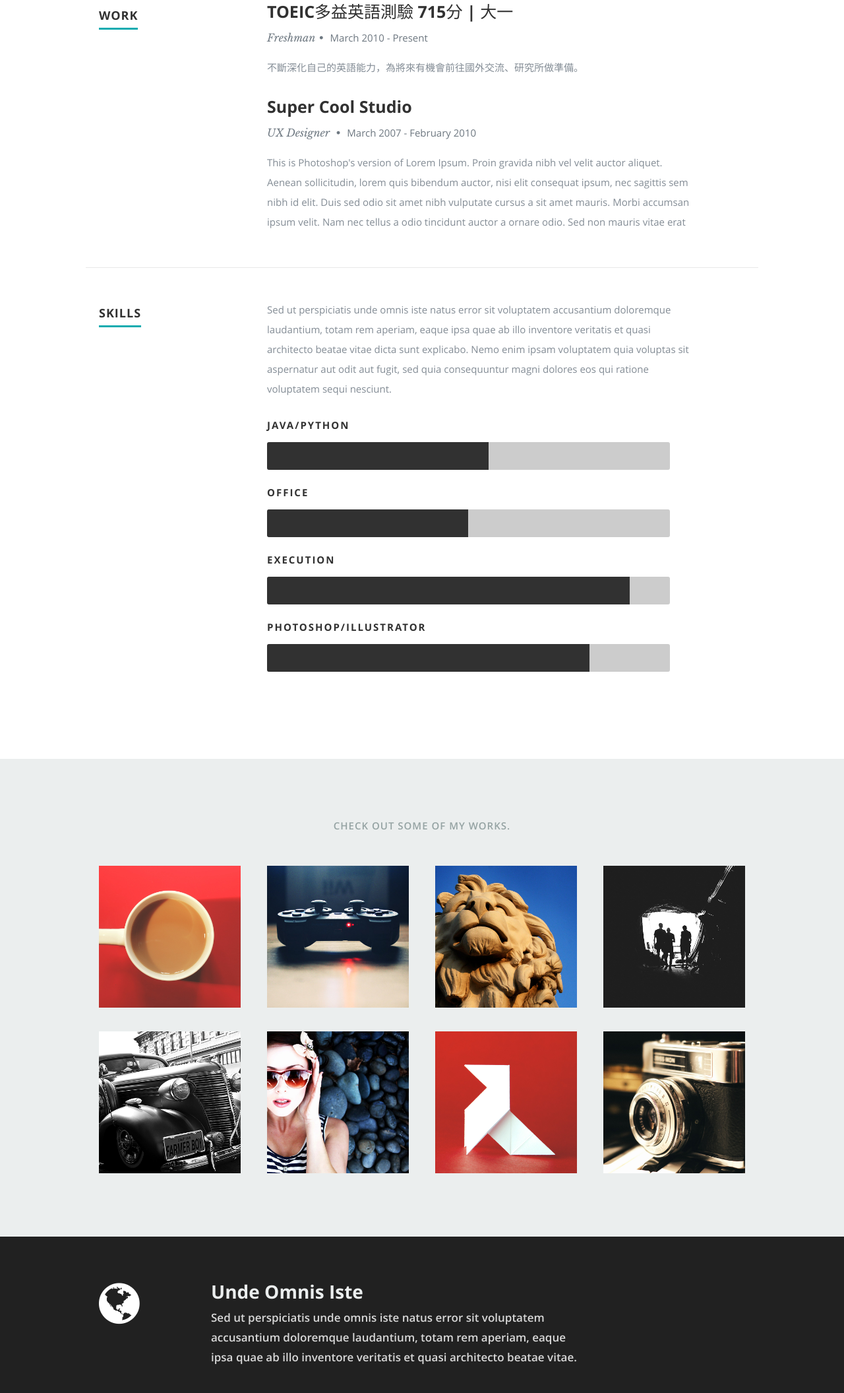
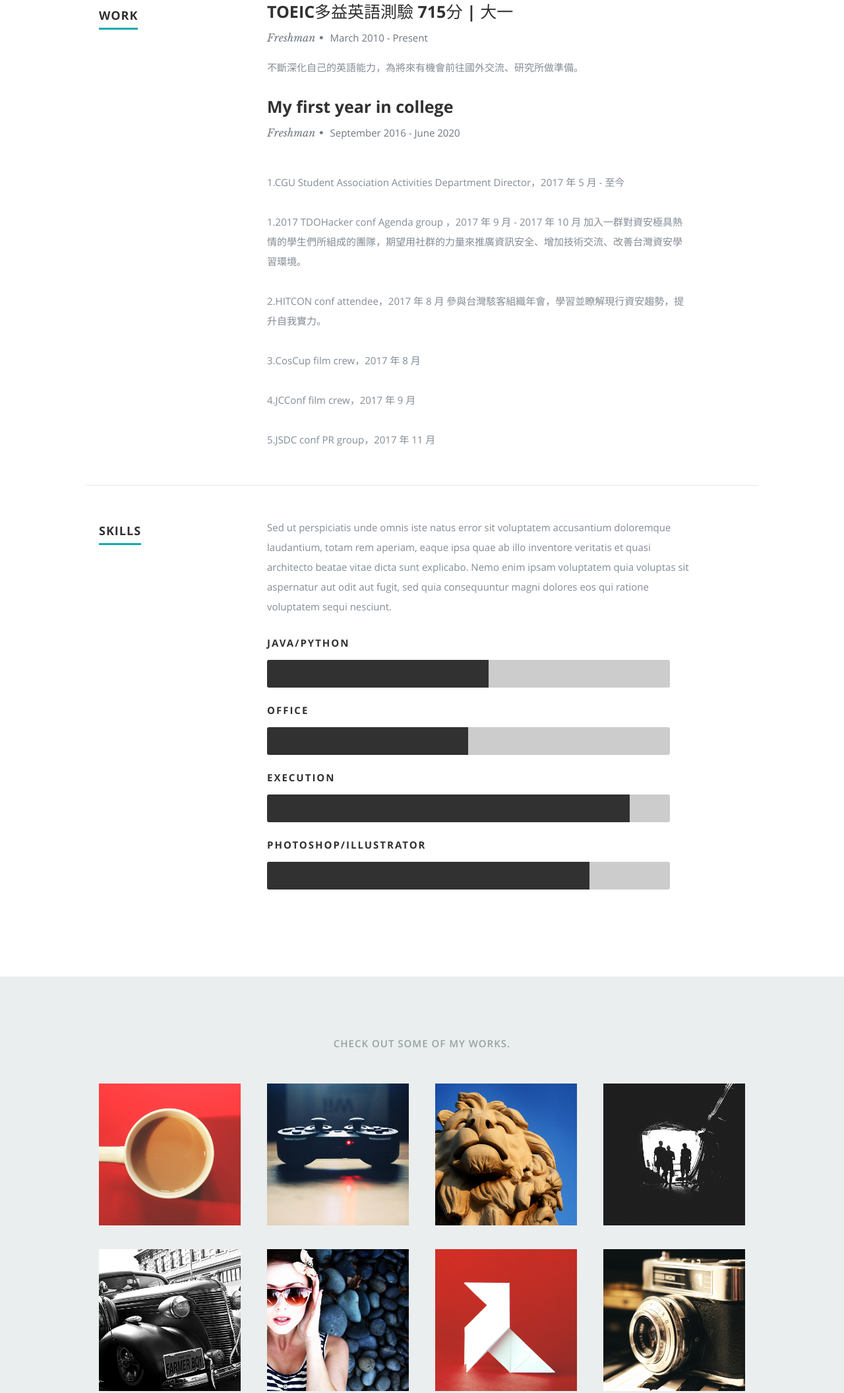
Before and after one commit to chengyi-chris/christopherli86.github.io, a plain HTML site: page index.html in a window 1280 px wide. Shown: the part 1944-4055 px from the top of the page at 66% size. Drawn offline with nearby package versions, Linux system fonts and the light colour scheme.

Commit message:
test01
Test01

```diff
--- a/index.html
+++ b/index.html
@@ -208,15 +208,24 @@
 
                <div class="twelve columns">
 
-                  <h3>Super Cool Studio</h3>
-                  <p class="info">UX Designer <span>&bull;</span> <em class="date">March 2007 - February 2010</em></p>
+                  <h3>My first year in college</h3>
+                  <p class="info">Freshman<span>&bull;</span> <em class="date">September 2016 - June 2020</em></p>
 
                   <p>
-                  This is Photoshop's version  of Lorem Ipsum. Proin gravida nibh vel velit auctor aliquet.
-                  Aenean sollicitudin, lorem quis bibendum auctor, nisi elit consequat ipsum, nec sagittis sem
-                  nibh id elit. Duis sed odio sit amet nibh vulputate cursus a sit amet mauris. Morbi accumsan
-                  ipsum velit. Nam nec tellus a odio tincidunt auctor a ornare odio. Sed non  mauris vitae erat
-                  </p>
+                  <br> 1.CGU Student Association Activities Department Director，2017 年 5 月 - 至今
+                  </br>
+                  <br>1.2017 TDOHacker conf Agenda group ，2017 年 9 月 - 2017 年 10 月
+                  加入一群對資安極具熱情的學生們所組成的團隊，期望用社群的力量來推廣資訊安全、增加技術交流、改善台灣資安學習環境。
+                  </br>
+                  <br>2.HITCON conf attendee，2017 年 8 月
+                  參與台灣駭客組織年會，學習並瞭解現行資安趨勢，提升自我實力。
+                  </br>
+                  <br>3.CosCup film crew，2017 年 8 月
+                  </br>
+                  <br>4.JCConf film crew，2017 年 9 月
+                  </br>
+                  <br>5.JSDC conf  PR group，2017 年 11 月
+                  </br></p>
 
                </div>
 
@@ -420,10 +429,10 @@
 
          <div id="modal-01" class="popup-modal mfp-hide">
 
-		      <img class="scale-with-grid" src="images/portfolio/modals/m-coffee.jpg" alt="" />
+		      <img class="scale-with-grid" src="images/portfolio/modals/Ac1.JPG" alt="" />
 
 		      <div class="description-box">
-			      <h4>Coffee Cup</h4>
+			      <h4>CCNA課程證書</h4>
 			      <p>Proin gravida nibh vel velit auctor aliquet. Aenean sollicitudin, lorem quis bibendum auctor, nisi elit consequat ipsum, nec sagittis sem nibh id elit.</p>
                <span class="categories"><i class="fa fa-tag"></i>Branding, Webdesign</span>
 		      </div>
@@ -574,9 +583,9 @@
 
          <div class="seven columns">
 
-            <h2><span class="lead">Unde Omnis Iste</span></h2>
-            <p><span class="lead">Sed ut perspiciatis unde omnis iste natus error sit voluptatem accusantium doloremque laudantium, totam rem aperiam,
-            eaque ipsa quae ab illo inventore veritatis et quasi architecto beatae vitae. </span></p>
+            <h2><span class="lead">Course</span></h2>
+            <p><span class="lead">在校外正在上網管證照課程（CCNA、MCSA）、資安相關證照（CEH），在之後規劃下努力自學完成目標，
+            在業界有一定的能力及競爭力。 </span></p>
 
          </div>
 
```
Also changed, not shown: images/portfolio/Ac1.JPG (added).
